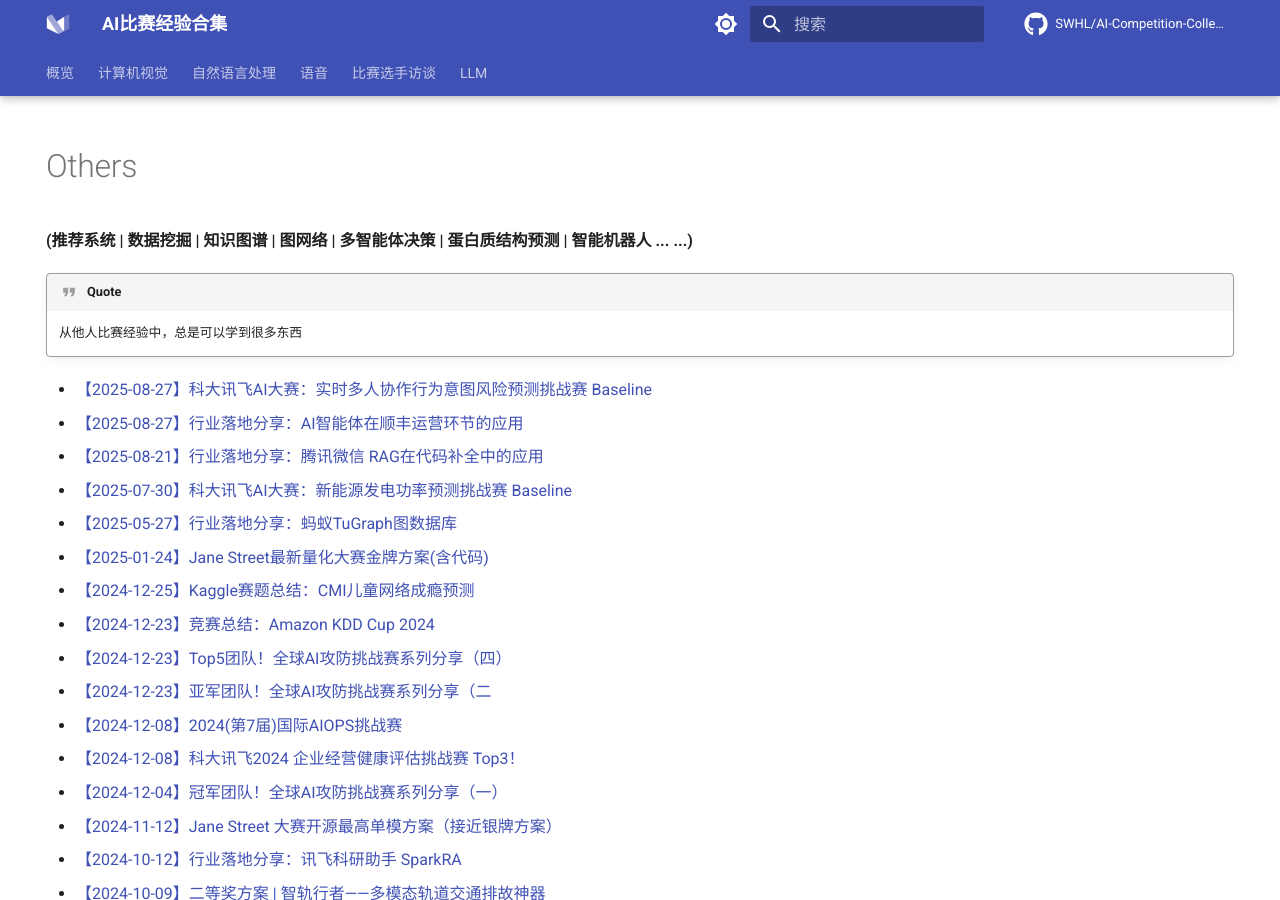
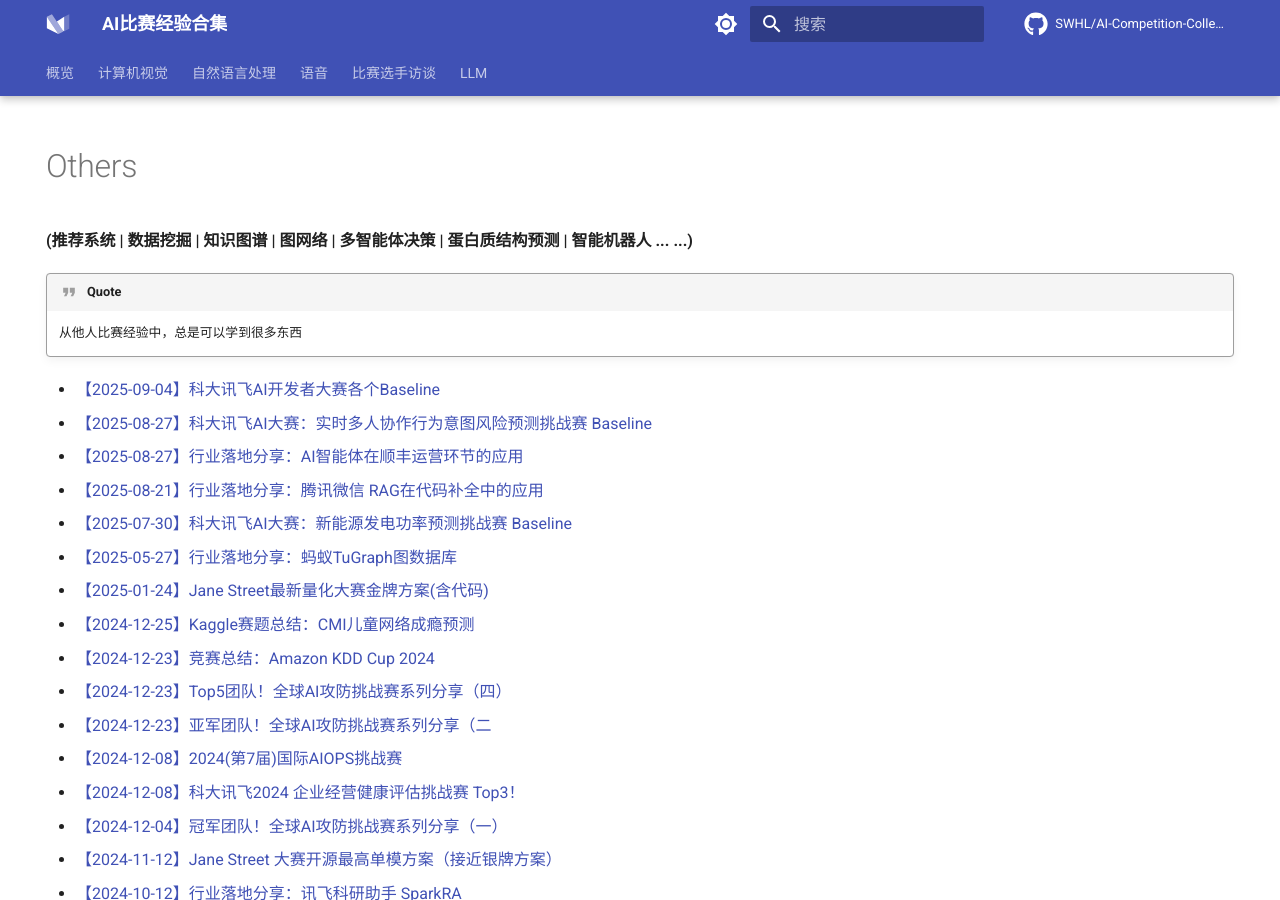
Before and after one commit to SWHL/AI-Competition-Collections, an MkDocs documentation site: the page built from docs/Others.md, in a window 1280 px wide and 900 px high. Built offline with MkDocs 1.6.1 and Material for MkDocs 9.7.7, drawn with Linux system fonts in a browser that asks for light colours; comment, search, counter and statistics services are not loaded.

Commit message:
Update Others.md

```diff
--- a/docs/Others.md
+++ b/docs/Others.md
@@ -14,6 +14,7 @@
 
     从他人比赛经验中，总是可以学到很多东西
 
+- [【2025-09-04】科大讯飞AI开发者大赛各个Baseline](https://mp.weixin.qq.com/mp/appmsgalbum?__biz=MzIwNDA5NDYzNA==&action=getalbum&album_id=1995949681209556994&subscene=90&scenenote=https%3A%2F%2Fmp.weixin.qq.com%2Fs%3F__biz%3DMzIwNDA5NDYzNA%3D%3D%26mid%3D2247510353%26idx%3D1%26sn%3D28c47344451442ff4c63bd5504866cf5%26chksm%3D974aed7ee4eea14cdbd1cf7af4653f140ffdd8f731c0c46ed41ae3346b48f4be47989e53b507%26scene%3D90%26xtrack%3D1%26sessionid%3D1756774650%26subscene%3D93%26clicktime%3D1756774688%26enterid%3D1756774688%26flutter_pos%3D5%26biz_enter_id%3D4%26ranksessionid%3D1756774662%26jumppath%3D20020_1756774661054%252C1104_1756774664818%252C20020_1756774676251%252C1104_1756774687468%26jumppathdepth%3D4%26ascene%3D56%26devicetype%3DiOS18.6.2%26version%3D18003e38%26nettype%3DWIFI%26abtest_cookie%3DAAACAA%253D%253D%26lang%3Dzh_CN%26countrycode%3DCN%26fontScale%3D118%26exportkey%3Dn_ChQIAhIQ2jEwxWAjrxgz1WaJ5oH2sBLhAQIE97dBBAEAAAAAAKsRJM1%252FMqEAAAAOpnltbLcz9gKNyK89dVj0sNh%252Fc9bYhqI26HDHQIaqhWWT%252Fe0XoZlnkycCVJsjh8cb0w1iqHJkkqvCX7UF0divct6OZPUZ7bFpDvTwuQQFdoqkk%252FadIfzlTuf7nZhdRMTdrrLPXbxkWeXOPN%252B2qoGsgO7w72vrE4nTtNlsqH2%252BjAmL8BZH9icU7u%252Fl2Q%252BHKRi25MXHe8MqTfkcxGYAN6bFxoEW7ds52bmgK3PIoIdv51VETB2STy2KHhj%252FSooUN%252FWITYtTAwzDTCzhHQ%253D%253D%26pass_ticket%3DD2HTy3cgqQIqEaYYLmJeUkZSc9Nh4Fj8WoyQTfij6KTCRNeNvcOKplrIyjaPqu%252BF%26wx_header%3D3&nolastread=1#wechat_redirect)
 - [【2025-08-27】科大讯飞AI大赛：实时多人协作行为意图风险预测挑战赛 Baseline](https://mp.weixin.qq.com/s/LYNlAJJ7A9OjzvapeQr2Dg)
 - [【2025-08-27】行业落地分享：AI智能体在顺丰运营环节的应用](https://mp.weixin.qq.com/s/g8ERLEMgNu8kQGV5NvCdpw)
 - [【2025-08-21】行业落地分享：腾讯微信 RAG在代码补全中的应用](https://mp.weixin.qq.com/s/4YX6qbtmp5wasSz4sbOCPg)
```
